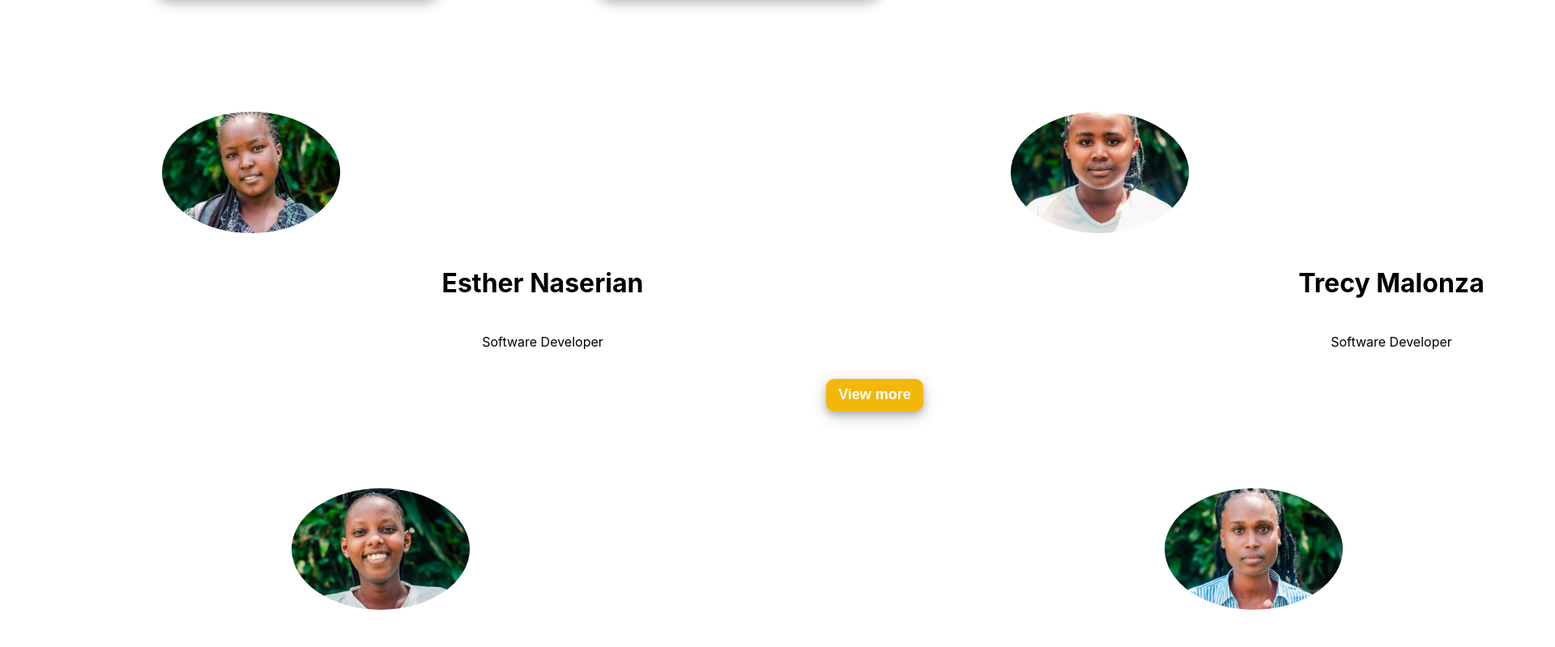
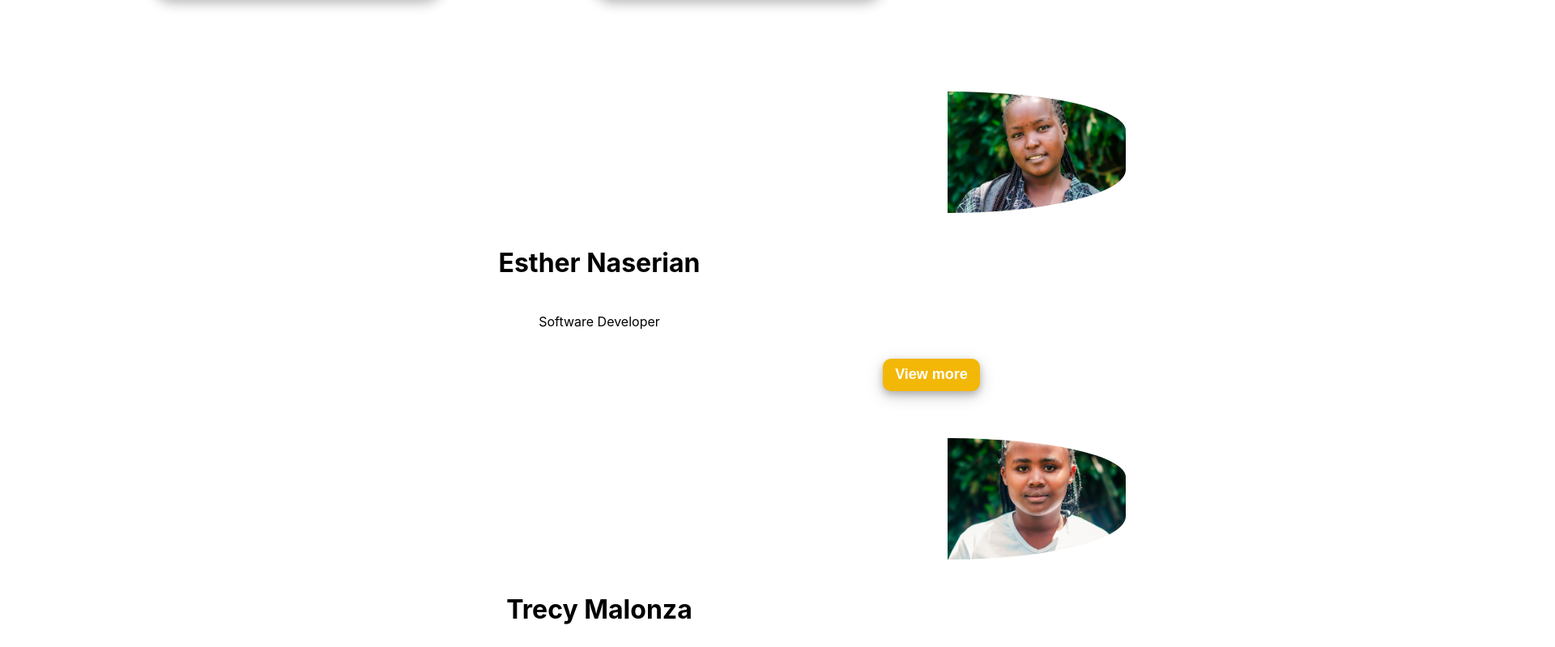
Before and after one commit to Glory-Kuria/jade-media, a React (Create React App) app: page / in a window 1280 px wide. Shown: the part 1380-2179 px from the top of the page at 81% size, 1920 px wide, since content can reach past the window. Built offline with nearby package versions, Linux system fonts and the light colour scheme.

Commit message:
commit chnages

```diff
--- a/src/App.js
+++ b/src/App.js
@@ -1,21 +1,15 @@
 import './App.css';
 import Navbar from './Navbar';
 import LandingPage from './LandingPage';
-import Blog from './Blog';
+// import Blog from './Blog';
 import Podcast from "./Podcast";
 import Portfolio from "./Portfolio";
-
-import "./index.css";
-
-
-
-
 function App() {
   return (
     <div className="App">
       <Navbar/>
       <LandingPage/>
-      <Blog/>
+      {/* <Blog/> */}
       <Podcast/>
       <Portfolio/>
 
--- a/src/Blog/blog.js
+++ b/src/Blog/blog.js
@@ -1,9 +1,6 @@
 
 import React from 'react';
-import './blog.css';
-
-
-
+// import './Blog.css';
 const Blog = () => {
   return (
     <div id="blog" className="blog-section">
--- a/src/LandingPage/index.js
+++ b/src/LandingPage/index.js
@@ -10,7 +10,7 @@ const LandingPage= ()=>{
             <div>
                 <button className='StartButton'>Start_Button</button>
             </div>
-            <img className ='logo'src="/Image/Multipng" alt="logo"/>
+            <img className ='logo'src="/image/MultiMedia.jpg" alt="logo"/>
 
 
         </div>
--- a/src/Navbar/index.js
+++ b/src/Navbar/index.js
@@ -13,7 +13,7 @@ const Navbar = () => {
       <div className='logo_navbar'>
       <div className='navbar_logo'>
       <div>
-   <img className ='logo'src="/Image/Multimedia_Logo-removebg-preview.png" alt="logo"/>
+   <img className ='logo'src="/image/logo.png" alt="logo"/>
         </div>
         <div className='navbar'>
         <ul>Home</ul>
--- a/src/Portfolio/index.css
+++ b/src/Portfolio/index.css
@@ -1,6 +1,3 @@
-body{
-
-    }
 p{
     color: black;
 }
@@ -12,22 +9,26 @@ body{
     font-size: 32px;
     color:black;
 }
-    .images{
+.first{
 display: flex;
 gap: 10%;
+margin-left: 50%;
 padding-top: 8px;
 padding-left: 430px;
+
 }
 .caption{
     text-align: center;
     font-size: 16px;
     color: aliceblue;
 }
-    .image-bottom{
+.second{
  padding-top: 45px;
 display: flex;
 gap: 15%;
 padding-left: 600px;
+
+
 }
 .our-team img{
     width: 256px;
@@ -39,7 +40,7 @@ body{
 button{
 width: 120px;
 height: 40px;
-    background-color: #f3b708;
+background-color: #F3B708;
 border: none;
 color: white;
 border-radius: 10px;
--- a/src/Portfolio/index.js
+++ b/src/Portfolio/index.js
@@ -5,8 +5,9 @@ return(
  <h2 className='team'>MEET THE JADE</h2>
  <div className='our-team'>
  <div className='images'>
+<div >
 <div>
-<img src= "/images/samuria.png" alt='member-one' className='first_three'/>
+<img src= "/images/samuria.png" alt='member-one' className='first'/>
 <div className='caption'>
  <h4>Esther Naserian</h4>
 <p>Software Developer</p>
@@ -14,14 +15,14 @@ return(
 </div>
 </div>
 <div>
- <img src="/images/trecy.png" alt='member-two'className='first_three'/>
+ <img src="/images/trecy.png" alt='member-two'className='first'/>
 <div className='caption'>
 <h4>Trecy Malonza</h4>
 <p>Software Developer</p>
 <button>View more</button>
 </div>  </div>
 <div>
-<img src="/images/mwanasha.png" alt='member-three' className='first_three'/>
+<img src="/images/mwanasha.png" alt='member-three' className='first'/>
  <div className='caption'>
  <h4>Mwanasha Omari</h4>
  <p>Software Developer</p>
@@ -32,7 +33,7 @@ return(
 </div>
 <div className='image-bottom'>
  <div>
- <img src='/images/glory.png'alt='member-four'/>
+ <img src='/images/glory.png'alt='member-four' className='second'/>
 <div className='caption'>
  <h4>Gloria Kuria</h4>
   <p>Software Developer</p>
@@ -41,12 +42,12 @@ return(
 </div>
  </div>
 <div>
- <img src='/images/karen.png' alt='member-five'/>
+ <img src='/images/karen.png' alt='member-five 'className='second'/>
 <div className='caption'>
 <h4>Caren Chepngetich</h4>
  <p>Software Developer</p>
  <button>View more</button>
-
+ </div>
  </div>
  </div>
 </div>
```
Also changed, not shown: src/Blog/Blog.css (+1 -10 lines), public/image/MultiMedia.jpg (renamed from src/LandingPage/images/MultiMedia.jpg), public/image/logo.png (renamed from src/LandingPage/images/Multimedia_Logo-removebg-preview.png). Lines whose indentation alone changed are shown as unchanged.
